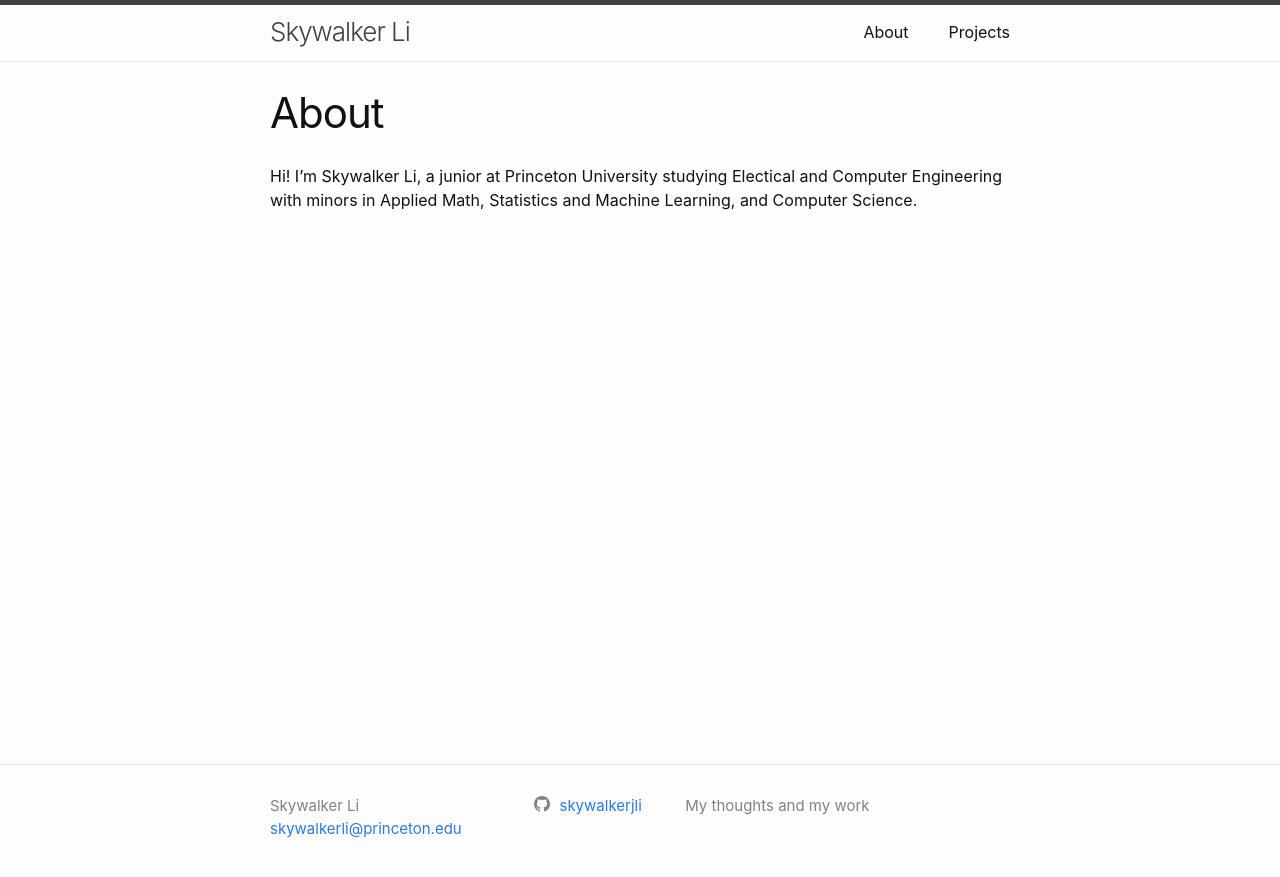
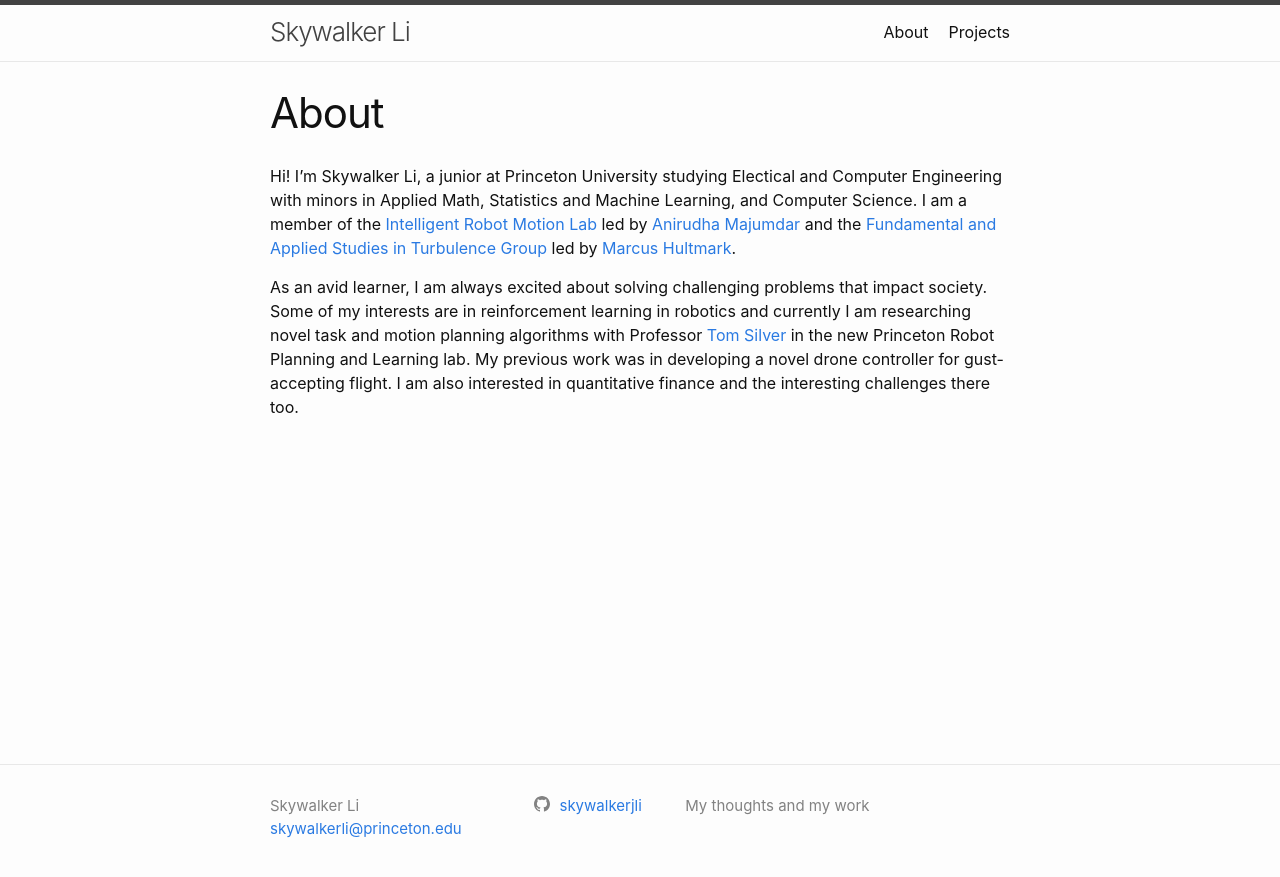
Before and after one commit to SkywalkerJLi/skywalkerjli.github.io, a Jekyll site: the page built from docs/about.markdown, in a window 1280 px wide. Shown: the top 877 px of the page. Built offline with Jekyll 4.4.1, drawn with Linux system fonts in a browser that asks for light colours.

Commit message:
added headshot + fixed header

```diff
--- a/docs/_config.yml
+++ b/docs/_config.yml
@@ -34,6 +34,10 @@
   - title: "Projects"
     url: "/projects"
 
+header_pages:
+  - about.markdown
+  - projects.md
+
 # Build settings
 theme: minima
 # plugins:
--- a/docs/_includes/header.html
+++ b/docs/_includes/header.html
@@ -19,7 +19,7 @@
         <div class="trigger">
           {%- for path in page_paths -%}
             {%- assign my_page = site.pages | where: "path", path | first -%}
-            {%- if my_page.title != 'index' -%}
+            {%- if my_page.title -%}
             <a class="page-link" href="{{ my_page.url | relative_url }}">{{ my_page.title | escape }}</a>
             {%- endif -%}
           {%- endfor -%}
--- a/docs/about.markdown
+++ b/docs/about.markdown
@@ -4,4 +4,12 @@
 permalink: /about/
 ---
 
-Hi! I'm Skywalker Li, a junior at Princeton University studying Electical and Computer Engineering with minors in Applied Math, Statistics and Machine Learning, and Computer Science.
+Hi! I'm Skywalker Li, a junior at Princeton University studying Electical and Computer Engineering with minors in Applied Math, Statistics and Machine Learning, and Computer Science. I am a member of the [Intelligent Robot Motion Lab][irom-lab] led by [Anirudha Majumdar][anirudha-majumdar] and the [Fundamental and Applied Studies in Turbulence Group][fast-lab] led by [Marcus Hultmark][marcus-hultmark].
+
+As an avid learner, I am always excited about solving challenging problems that impact society. Some of my interests are in reinforcement learning in robotics and currently I am researching novel task and motion planning algorithms with Professor [Tom Silver][tom-silver] in the new Princeton Robot Planning and Learning lab. My previous work was in developing a novel drone controller for gust-accepting flight. I am also interested in quantitative finance and the interesting challenges there too.
+
+[anirudha-majumdar]: https://irom-lab.princeton.edu/majumdar/
+[irom-lab]: https://irom-lab.princeton.edu/
+[marcus-hultmark]: https://mae.princeton.edu/people/faculty/hultmark
+[fast-lab]: https://fluids.princeton.edu/
+[tom-silver]: https://tomsilver.github.io/
--- a/docs/index.markdown
+++ b/docs/index.markdown
@@ -8,4 +8,5 @@
 
 # Hi! I'm Skywalker Li
 
+![Personal Picture](assets/Headshot.jpg)
 Here are some of my thoughts and works!
```
Also changed, not shown: 3 other files.
